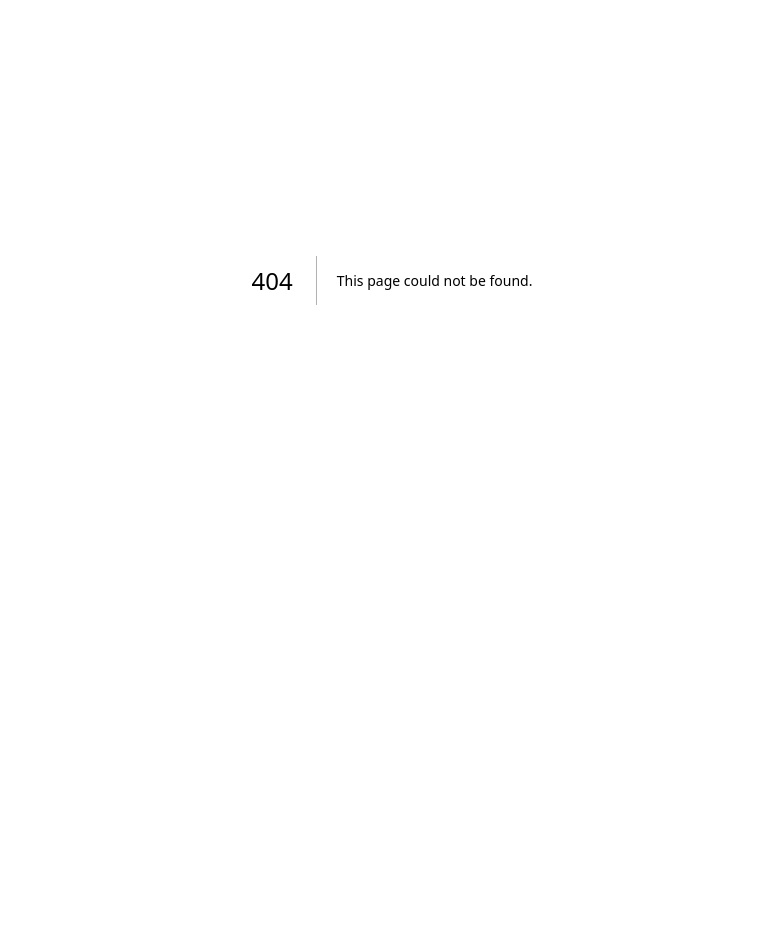
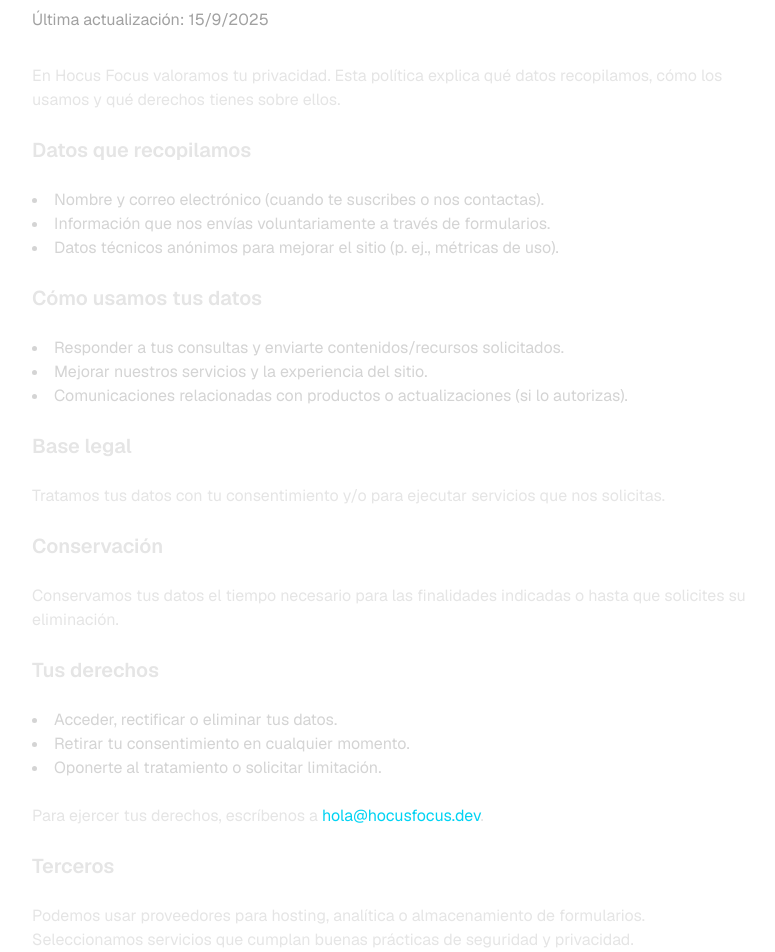
Before and after one commit to proyectos-con-diego/Hocus-focus, a Next.js app in the folder src/: page /politica-de-privacidad in a window 1280 px wide. Before the commit this address had no page. Shown: the part 120-1072 px from the top of the page, without its empty margins (248-1023 px from the left). Before the commit the page ends 800 px from the top, so only its background shows below. Built offline with nearby package versions, Linux system fonts and the light colour scheme.

Commit message:
Páginas obligatorias: contacto y política de privacidad

```diff
--- /dev/null
+++ b/src/app/contacto/page.tsx
@@ -0,0 +1,59 @@
+import React from 'react';
+import type { Metadata } from 'next';
+
+export const metadata: Metadata = {
+  title: 'Contacto | Hocus Focus',
+  description:
+    'Ponte en contacto con Hocus Focus. Escríbenos para consultas, soporte o colaboraciones.',
+};
+
+export default function ContactoPage() {
+  return (
+    <main className="max-w-3xl mx-auto px-6 py-16">
+      <h1 className="text-3xl md:text-4xl font-bold mb-4">Contacto</h1>
+      <p className="text-neutral-400 mb-8">
+        ¿Tienes una consulta, propuesta o necesitas soporte? Escríbenos y te
+        responderemos a la brevedad.
+      </p>
+
+      <section className="space-y-6">
+        <div>
+          <h2 className="text-xl font-semibold mb-2">Email</h2>
+          <p>
+            <a
+              className="text-cyan-400 hover:underline"
+              href="mailto:hola@hocusfocus.dev"
+            >
+              hola@hocusfocus.dev
+            </a>
+          </p>
+        </div>
+
+        <div>
+          <h2 className="text-xl font-semibold mb-2">Redes sociales</h2>
+          <ul className="list-disc list-inside space-y-1 text-neutral-300">
+            <li>
+              <a className="hover:underline" href="https://x.com/diegogonzalezv" target="_blank" rel="noreferrer">
+                X (Twitter)
+              </a>
+            </li>
+            <li>
+              <a className="hover:underline" href="https://www.linkedin.com/in/diegogonzalezvaccaro/" target="_blank" rel="noreferrer">
+                LinkedIn
+              </a>
+            </li>
+          </ul>
+        </div>
+
+        <div className="border border-neutral-800 rounded-lg p-4 bg-neutral-900/40">
+          <h3 className="font-semibold mb-2">Información legal</h3>
+          <p className="text-neutral-400">
+            Este formulario y los canales de contacto están destinados a
+            consultas de clientes y colaboradores. Al escribirnos, aceptas ser
+            contactado con relación a tu consulta.
+          </p>
+        </div>
+      </section>
+    </main>
+  );
+}
--- /dev/null
+++ b/src/app/politica-de-privacidad/page.tsx
@@ -0,0 +1,77 @@
+import React from 'react';
+import type { Metadata } from 'next';
+
+export const metadata: Metadata = {
+  title: 'Política de Privacidad | Hocus Focus',
+  description:
+    'Conoce cómo recopilamos, usamos y protegemos tus datos personales en Hocus Focus.',
+};
+
+export default function PoliticaPrivacidadPage() {
+  return (
+    <main className="max-w-3xl mx-auto px-6 py-16">
+      <h1 className="text-3xl md:text-4xl font-bold mb-6">Política de privacidad</h1>
+      <p className="text-neutral-400 mb-8">
+        Última actualización: {new Date().toLocaleDateString('es-PE')}
+      </p>
+
+      <section className="space-y-6 text-neutral-200">
+        <p>
+          En Hocus Focus valoramos tu privacidad. Esta política explica qué
+          datos recopilamos, cómo los usamos y qué derechos tienes sobre ellos.
+        </p>
+
+        <h2 className="text-xl font-semibold">Datos que recopilamos</h2>
+        <ul className="list-disc list-inside text-neutral-300">
+          <li>Nombre y correo electrónico (cuando te suscribes o nos contactas).</li>
+          <li>Información que nos envías voluntariamente a través de formularios.</li>
+          <li>Datos técnicos anónimos para mejorar el sitio (p. ej., métricas de uso).</li>
+        </ul>
+
+        <h2 className="text-xl font-semibold">Cómo usamos tus datos</h2>
+        <ul className="list-disc list-inside text-neutral-300">
+          <li>Responder a tus consultas y enviarte contenidos/recursos solicitados.</li>
+          <li>Mejorar nuestros servicios y la experiencia del sitio.</li>
+          <li>Comunicaciones relacionadas con productos o actualizaciones (si lo autorizas).</li>
+        </ul>
+
+        <h2 className="text-xl font-semibold">Base legal</h2>
+        <p>
+          Tratamos tus datos con tu consentimiento y/o para ejecutar servicios que
+          nos solicitas.
+        </p>
+
+        <h2 className="text-xl font-semibold">Conservación</h2>
+        <p>
+          Conservamos tus datos el tiempo necesario para las finalidades
+          indicadas o hasta que solicites su eliminación.
+        </p>
+
+        <h2 className="text-xl font-semibold">Tus derechos</h2>
+        <ul className="list-disc list-inside text-neutral-300">
+          <li>Acceder, rectificar o eliminar tus datos.</li>
+          <li>Retirar tu consentimiento en cualquier momento.</li>
+          <li>Oponerte al tratamiento o solicitar limitación.</li>
+        </ul>
+        <p>
+          Para ejercer tus derechos, escríbenos a
+          {' '}
+          <a className="text-cyan-400 hover:underline" href="mailto:hola@hocusfocus.dev">hola@hocusfocus.dev</a>.
+        </p>
+
+        <h2 className="text-xl font-semibold">Terceros</h2>
+        <p>
+          Podemos usar proveedores para hosting, analítica o almacenamiento de
+          formularios. Seleccionamos servicios que cumplan buenas prácticas de
+          seguridad y privacidad.
+        </p>
+
+        <h2 className="text-xl font-semibold">Cambios</h2>
+        <p>
+          Podremos actualizar esta política. Publicaremos la versión vigente en
+          esta página.
+        </p>
+      </section>
+    </main>
+  );
+}
```
